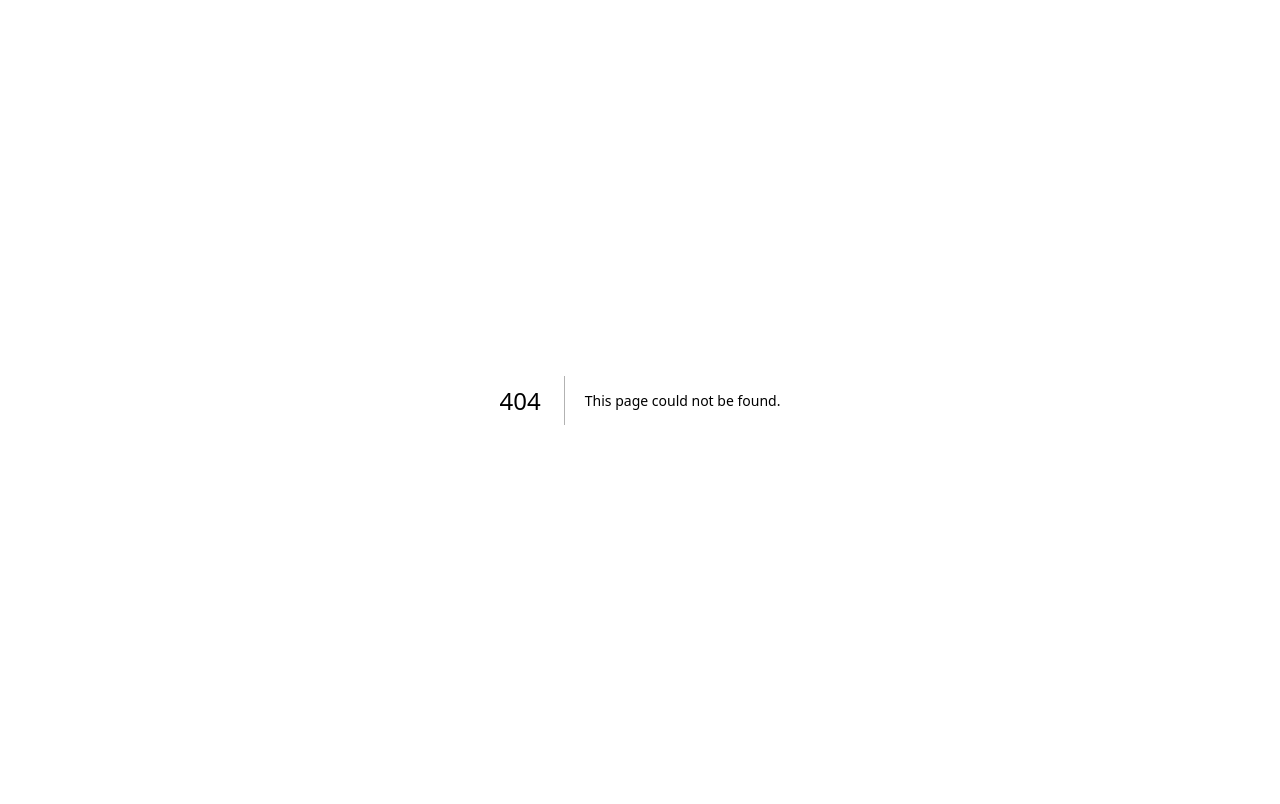
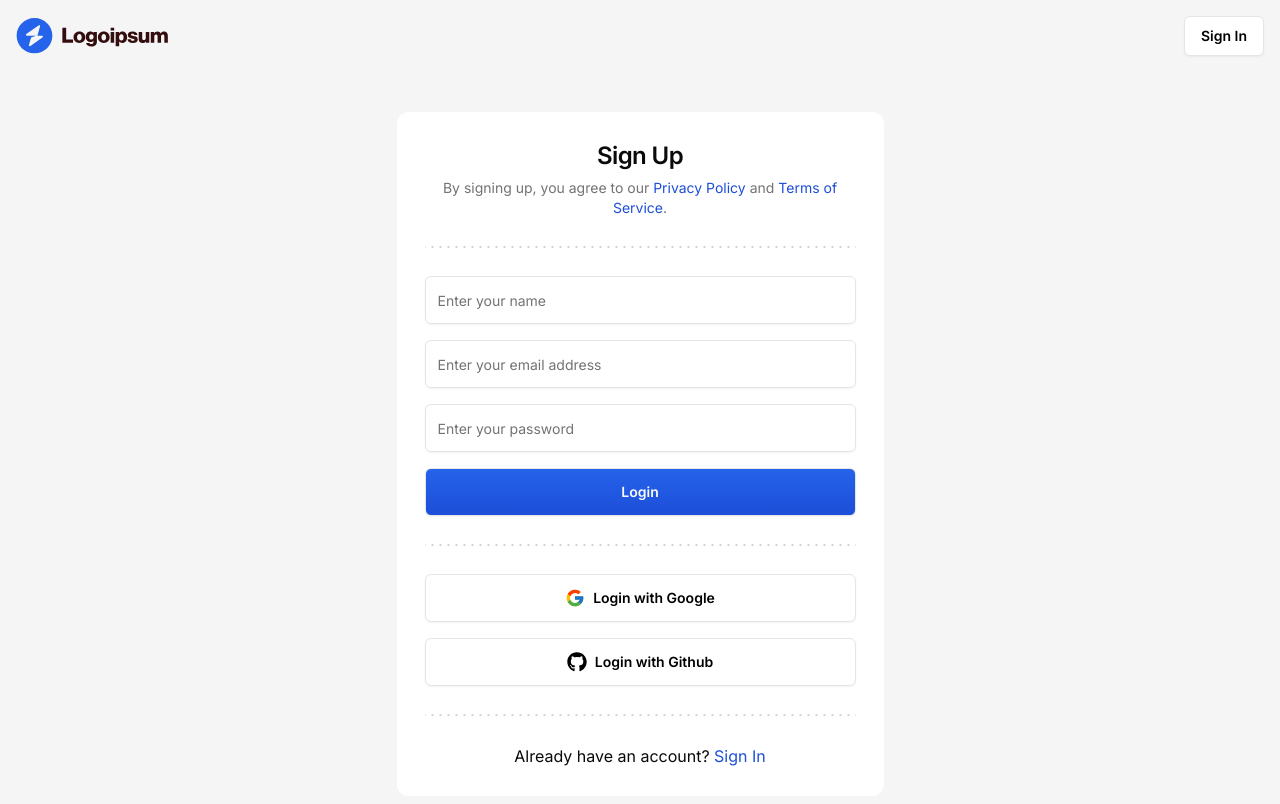
Before and after one commit to MatrimPathak/Flowboard, a Next.js app: page /sign-up in a window 1280 px wide. Before the commit this address had no page. Shown: the top 804 px of the page. Built offline with nearby package versions, Linux system fonts and the light colour scheme.

Commit message:
Added Signin and Signup pages

```diff
--- a/package.json
+++ b/package.json
@@ -32,6 +32,7 @@
     "react-day-picker": "^8.10.1",
     "react-dom": "^18",
     "react-hook-form": "^7.53.0",
+    "react-icons": "^5.3.0",
     "recharts": "^2.13.0",
     "sonner": "^1.5.0",
     "tailwind-merge": "^2.5.3",
--- /dev/null
+++ b/src/app/(auth)/layout.tsx
@@ -0,0 +1,34 @@
+"use client";
+
+import { Button } from "@/components/ui/button";
+import Image from "next/image";
+import Link from "next/link";
+import { usePathname } from "next/navigation";
+
+interface AuthLayoutProps {
+	children: React.ReactNode;
+}
+
+const AuthLayout = ({ children }: AuthLayoutProps) => {
+	const pathname = usePathname();
+	const isSignIn = pathname === "/sign-in";
+	return (
+		<main className="bg-neutral-100 min-h-screen">
+			<div className="mx-auto max-w-screen-2xl p-4">
+				<nav className="flex justify-between items-center">
+					<Image src="/logo.svg" alt="Logo" width={152} height={56} />
+					<Button asChild variant="secondary">
+						<Link href={isSignIn ? "/sign-up" : "/sign-in"}>
+							{isSignIn ? "Sign Up" : "Sign In"}
+						</Link>
+					</Button>
+				</nav>
+				<div className="flex flex-col items-center justify-center pt-4 md:pt-14">
+					{children}
+				</div>
+			</div>
+		</main>
+	);
+};
+
+export default AuthLayout;
--- /dev/null
+++ b/src/app/(auth)/sign-in/page.tsx
@@ -0,0 +1,9 @@
+"use client";
+
+import { SignInCard } from "@/features/auth/components/sign-in-card";
+
+const SignInPage = () => {
+	return <SignInCard />;
+};
+
+export default SignInPage;
--- /dev/null
+++ b/src/app/(auth)/sign-up/page.tsx
@@ -0,0 +1,9 @@
+"use client";
+
+import { SignUpCard } from "@/features/auth/components/sign-up-card";
+
+const SignInPage = () => {
+	return <SignUpCard />;
+};
+
+export default SignInPage;
--- a/src/app/layout.tsx
+++ b/src/app/layout.tsx
@@ -1,17 +1,11 @@
 import type { Metadata } from "next";
-import localFont from "next/font/local";
+import { Inter } from "next/font/google";
+
+import { cn } from "@/lib/utils";
+
 import "./globals.css";
 
-const geistSans = localFont({
-  src: "./fonts/GeistVF.woff",
-  variable: "--font-geist-sans",
-  weight: "100 900",
-});
-const geistMono = localFont({
-  src: "./fonts/GeistMonoVF.woff",
-  variable: "--font-geist-mono",
-  weight: "100 900",
-});
+const inter = Inter({ subsets: ["latin"] });
 
 export const metadata: Metadata = {
 	title: "FlowBoard",
@@ -25,9 +19,7 @@
 }>) {
 	return (
 		<html lang="en">
-      <body
-        className={`${geistSans.variable} ${geistMono.variable} antialiased`}
-      >
+			<body className={cn(inter.className, "antialiased min-h-screen")}>
 				{children}
 			</body>
 		</html>
--- /dev/null
+++ b/src/components/dotted-seperator.tsx
@@ -0,0 +1,48 @@
+import { cn } from "@/lib/utils";
+
+interface DottedSeperatorProps {
+	className?: string;
+	color?: string;
+	height?: string;
+	dotSize?: string;
+	gapSize?: string;
+	direction?: "horizontal" | "vertical";
+}
+
+export const DottedSeperator = ({
+	className,
+	color = "#D4D4D8",
+	height = "2px",
+	dotSize = "2px",
+	gapSize = "6px",
+	direction = "horizontal",
+}: DottedSeperatorProps) => {
+	const isHorizontal = direction === "horizontal";
+
+	return (
+		<div
+			className={cn(
+				isHorizontal
+					? "w-full flex items-center"
+					: "h-full flex flex-col items-center",
+				className
+			)}
+		>
+			<div
+				className={isHorizontal ? "flex-grow" : "flex-grow-0"}
+				style={{
+					width: isHorizontal ? "100%" : height,
+					height: isHorizontal ? height : "100%",
+					backgroundImage: `radial-gradient(circle, ${color} 25%, transparent 25%)`,
+					backgroundSize: isHorizontal
+						? `${parseInt(dotSize) + parseInt(gapSize)}px ${height}`
+						: `${height} ${
+								parseInt(dotSize) + parseInt(gapSize)
+						  }px`,
+					backgroundRepeat: isHorizontal ? "repeat-x" : "repeat-y",
+					backgroundPosition: "center",
+				}}
+			/>
+		</div>
+	);
+};
--- /dev/null
+++ b/src/features/auth/components/sign-in-card.tsx
@@ -0,0 +1,125 @@
+import { DottedSeperator } from "@/components/dotted-seperator";
+import { Button } from "@/components/ui/button";
+import { Card, CardContent, CardHeader, CardTitle } from "@/components/ui/card";
+import { Input } from "@/components/ui/input";
+import { FcGoogle } from "react-icons/fc";
+import { FaGithub } from "react-icons/fa";
+import { z } from "zod";
+import { useForm } from "react-hook-form";
+import { zodResolver } from "@hookform/resolvers/zod";
+import {
+	Form,
+	FormControl,
+	FormField,
+	FormItem,
+	FormMessage,
+} from "@/components/ui/form";
+import Link from "next/link";
+
+const formSchema = z.object({
+	email: z.string().email(),
+	password: z.string().min(1, "Required"),
+});
+
+export const SignInCard = () => {
+	const form = useForm<z.infer<typeof formSchema>>({
+		resolver: zodResolver(formSchema),
+		defaultValues: {
+			email: "",
+			password: "",
+		},
+	});
+
+	const onSubmit = (values: z.infer<typeof formSchema>) => {
+		console.log({ values });
+	};
+
+	return (
+		<Card className="w-full h-full md:w-[487px] border-none shadow-none">
+			<CardHeader className="flex items-center justify-center text-center p-7">
+				<CardTitle className="text-2xl">Welcome Back!</CardTitle>
+			</CardHeader>
+			<div className="px-7">
+				<DottedSeperator />
+			</div>
+			<CardContent className="p-7">
+				<Form {...form}>
+					<form
+						onSubmit={form.handleSubmit(onSubmit)}
+						className="space-y-4"
+					>
+						<FormField
+							name="email"
+							control={form.control}
+							render={({ field }) => (
+								<FormItem>
+									<FormControl>
+										<Input
+											type="email"
+											placeholder="Enter your email address"
+											{...field}
+										/>
+									</FormControl>
+									<FormMessage />
+								</FormItem>
+							)}
+						/>
+						<FormField
+							name="password"
+							control={form.control}
+							render={({ field }) => (
+								<FormItem>
+									<FormControl>
+										<Input
+											type="password"
+											placeholder="Enter your password"
+											{...field}
+										/>
+									</FormControl>
+									<FormMessage />
+								</FormItem>
+							)}
+						/>
+						<Button disabled={false} size="lg" className="w-full">
+							Login
+						</Button>
+					</form>
+				</Form>
+			</CardContent>
+			<div className="px-7">
+				<DottedSeperator />
+			</div>
+			<CardContent className="p-7 flex flex-col gap-y-4">
+				<Button
+					variant="secondary"
+					size="lg"
+					disabled={false}
+					className="w-full"
+				>
+					<FcGoogle className="mr-2 size-5" />
+					Login with Google
+				</Button>
+				<Button
+					variant="secondary"
+					size="lg"
+					disabled={false}
+					className="w-full"
+				>
+					<FaGithub className="mr-2 size-5" />
+					Login with Github
+				</Button>
+			</CardContent>
+			<div className="px-7">
+				<DottedSeperator />
+			</div>
+			<CardContent className="p-7 flex items-center justify-center">
+				<p>
+					Don&apos;t have an account?{" "}
+					<Link href="/sign-up" className="text-primary-500">
+						<span className="text-blue-700">Sign Up</span>
+					</Link>
+				</p>
+			</CardContent>
+		</Card>
+	);
+};
--- /dev/null
+++ b/src/features/auth/components/sign-up-card.tsx
@@ -0,0 +1,161 @@
+import { DottedSeperator } from "@/components/dotted-seperator";
+import { Button } from "@/components/ui/button";
+import {
+	Card,
+	CardContent,
+	CardDescription,
+	CardHeader,
+	CardTitle,
+} from "@/components/ui/card";
+import { Input } from "@/components/ui/input";
+import { FcGoogle } from "react-icons/fc";
+import { FaGithub } from "react-icons/fa";
+import Link from "next/link";
+import { z } from "zod";
+import { useForm } from "react-hook-form";
+import { zodResolver } from "@hookform/resolvers/zod";
+import {
+	Form,
+	FormControl,
+	FormField,
+	FormItem,
+	FormMessage,
+} from "@/components/ui/form";
+
+const formSchema = z.object({
+	name: z.string().trim().min(1, "Required"),
+	email: z.string().email(),
+	password: z
+		.string()
+		.min(8, "Password must contain at least 8 character(s)"),
+});
+
+export const SignUpCard = () => {
+	const form = useForm<z.infer<typeof formSchema>>({
+		resolver: zodResolver(formSchema),
+		defaultValues: {
+			name: "",
+			email: "",
+			password: "",
+		},
+	});
+
+	const onSubmit = (values: z.infer<typeof formSchema>) => {
+		console.log({ values });
+	};
+	return (
+		<Card className="w-full h-full md:w-[487px] border-none shadow-none">
+			<CardHeader className="flex items-center justify-center text-center p-7">
+				<CardTitle className="text-2xl">Sign Up</CardTitle>
+				<CardDescription>
+					By signing up, you agree to our{" "}
+					<Link href="/privacy">
+						<span className="text-blue-700">Privacy Policy</span>
+					</Link>{" "}
+					and{" "}
+					<Link href="/terms">
+						<span className="text-blue-700">Terms of Service</span>
+					</Link>
+					.
+				</CardDescription>
+			</CardHeader>
+			<div className="px-7">
+				<DottedSeperator />
+			</div>
+			<CardContent className="p-7">
+				<Form {...form}>
+					<form
+						onSubmit={form.handleSubmit(onSubmit)}
+						className="space-y-4"
+					>
+						<FormField
+							name="name"
+							control={form.control}
+							render={({ field }) => (
+								<FormItem>
+									<FormControl>
+										<Input
+											type="name"
+											placeholder="Enter your name"
+											{...field}
+										/>
+									</FormControl>
+									<FormMessage />
+								</FormItem>
+							)}
+						/>
+						<FormField
+							name="email"
+							control={form.control}
+							render={({ field }) => (
+								<FormItem>
+									<FormControl>
+										<Input
+											type="email"
+											placeholder="Enter your email address"
+											{...field}
+										/>
+									</FormControl>
+									<FormMessage />
+								</FormItem>
+							)}
+						/>
+						<FormField
+							name="password"
+							control={form.control}
+							render={({ field }) => (
+								<FormItem>
+									<FormControl>
+										<Input
+											type="password"
+											placeholder="Enter your password"
+											{...field}
+										/>
+									</FormControl>
+									<FormMessage />
+								</FormItem>
+							)}
+						/>
+						<Button disabled={false} size="lg" className="w-full">
+							Login
+						</Button>
+					</form>
+				</Form>
+			</CardContent>
+			<div className="px-7">
+				<DottedSeperator />
+			</div>
+			<CardContent className="p-7 flex flex-col gap-y-4">
+				<Button
+					variant="secondary"
+					size="lg"
+					disabled={false}
+					className="w-full"
+				>
+					<FcGoogle className="mr-2 size-5" />
+					Login with Google
+				</Button>
+				<Button
+					variant="secondary"
+					size="lg"
+					disabled={false}
+					className="w-full"
+				>
+					<FaGithub className="mr-2 size-5" />
+					Login with Github
+				</Button>
+			</CardContent>
+      <div className="px-7">
+				<DottedSeperator />
+			</div>
+			<CardContent className="p-7 flex items-center justify-center">
+				<p>
+					Already have an account?{" "}
+					<Link href="/sign-in" className="text-primary-500">
+						<span className="text-blue-700">Sign In</span>
+					</Link>
+				</p>
+			</CardContent>
+		</Card>
+	);
+};
```
Also changed, not shown: public/logo.svg (added), 1 other file (tests, documents, lock files or other folders). Lines whose indentation alone changed are shown as unchanged.
